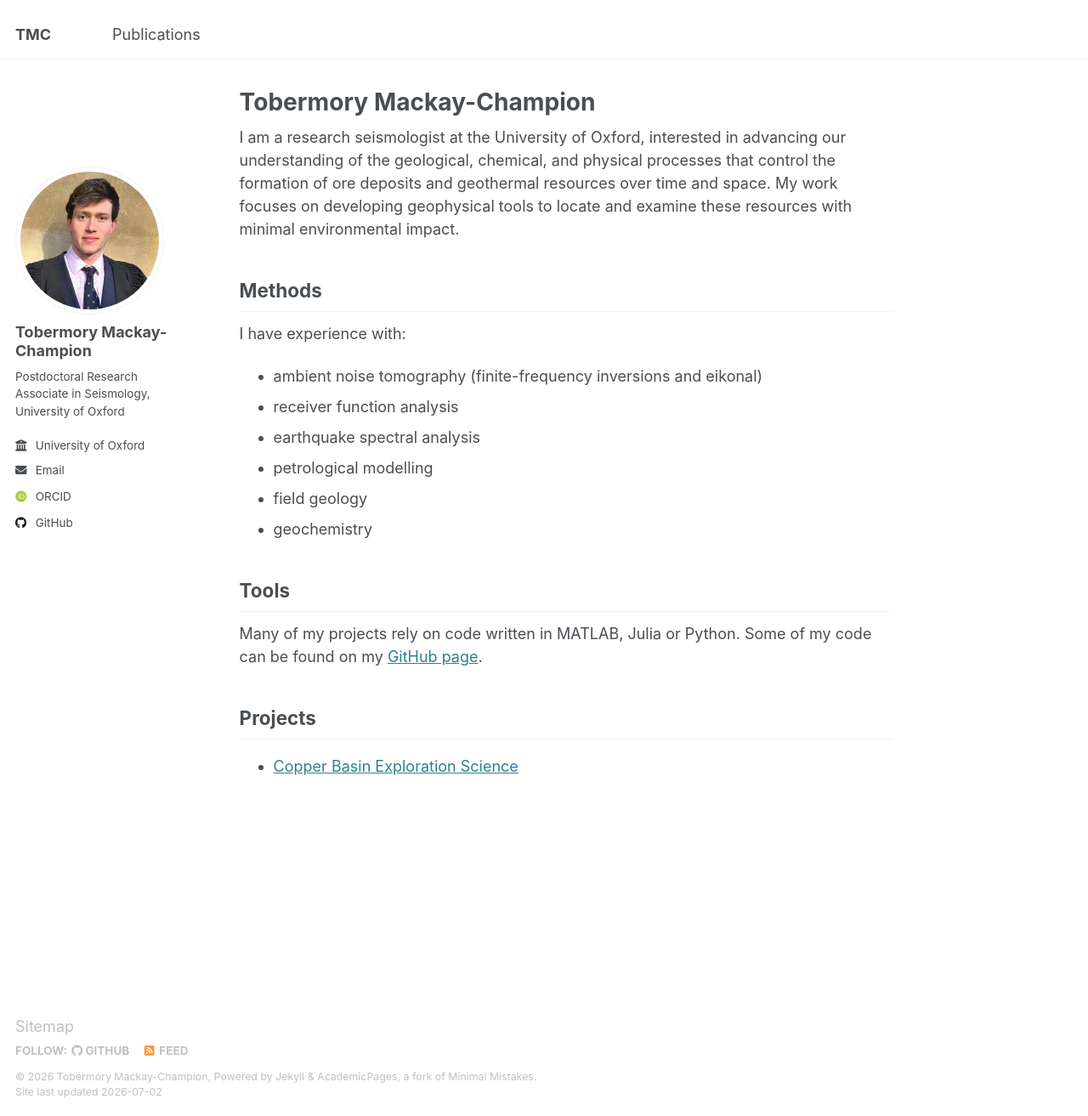
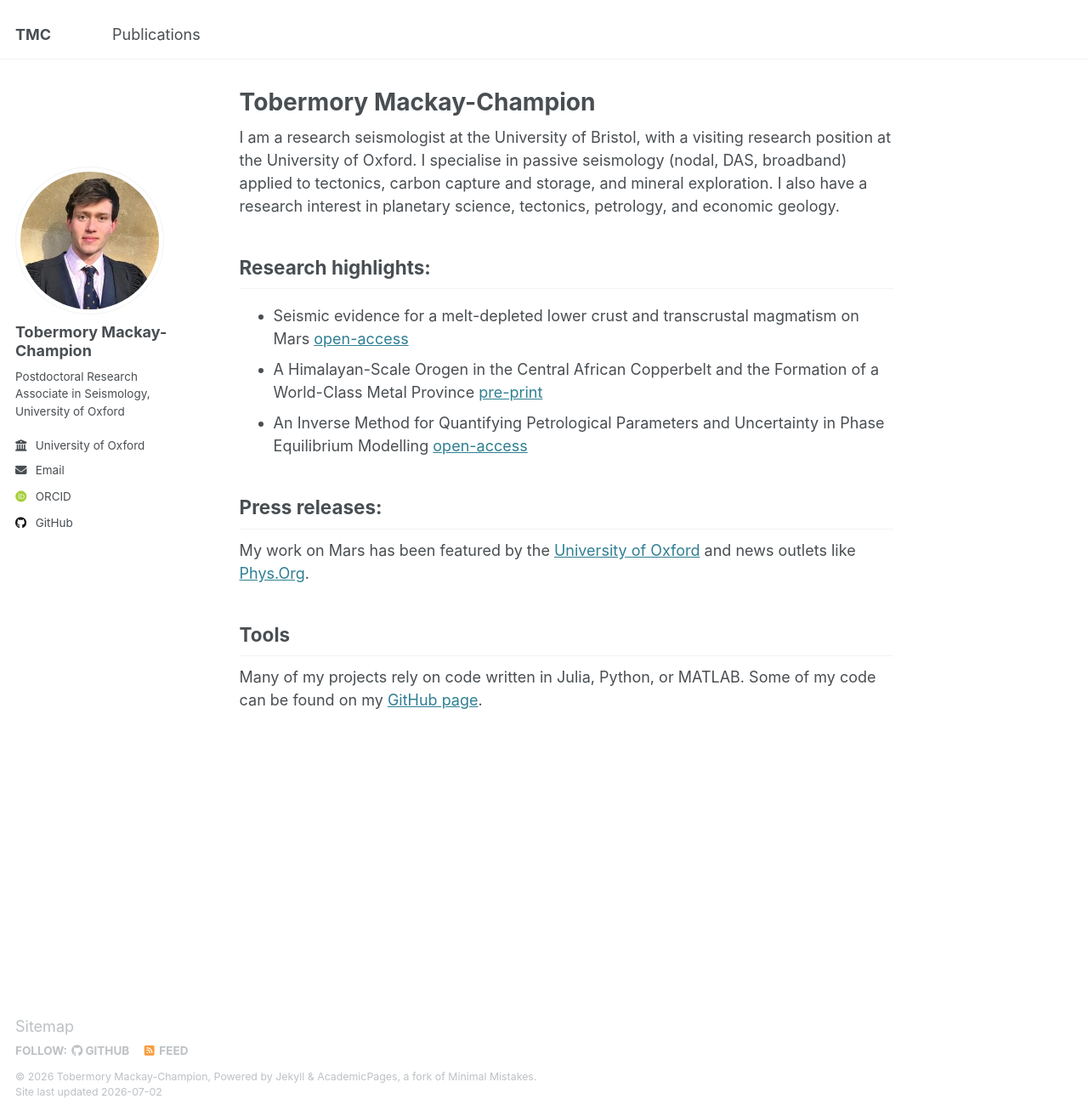
Before and after one commit to TMackay-Champion/TMackay-Champion.github.io, a Jekyll site: the page built from _pages/about.md, in a window 1280 px wide and 1313 px high. Shown: the whole window at 85% size. Built offline with Jekyll 4.4.1, drawn with Linux system fonts in a browser that asks for light colours; some web fonts are replaced.

Commit message:
Revise about page with updated research information
Updated professional details and research interests, added research highlights and press releases sections, and modified tools section.

```diff
--- a/_pages/about.md
+++ b/_pages/about.md
@@ -7,19 +7,15 @@ redirect_from:
   - /about.html
 ---
 
-I am a research seismologist at the University of Oxford, interested in advancing our understanding of the geological, chemical, and physical processes that control the formation of ore deposits and geothermal resources over time and space. My work focuses on developing geophysical tools to locate and examine these resources with minimal environmental impact.
+I am a research seismologist at the University of Bristol, with a visiting research position at the University of Oxford. I specialise in passive seismology (nodal, DAS, broadband) applied to tectonics, carbon capture and storage, and mineral exploration. I also have a research interest in planetary science, tectonics, petrology, and economic geology.
 
-## Methods
-I have experience with:
-- ambient noise tomography (finite-frequency inversions and eikonal)
-- receiver function analysis
-- earthquake spectral analysis
-- petrological modelling
-- field geology
-- geochemistry
+## Research highlights:
+- Seismic evidence for a melt-depleted lower crust and transcrustal magmatism on Mars [open-access](https://www.nature.com/articles/s41550-026-02907-5)
+- A Himalayan-Scale Orogen in the Central African Copperbelt and the Formation of a World-Class Metal Province [pre-print](https://doi.org/10.31223/X5NN0V)
+- An Inverse Method for Quantifying Petrological Parameters and Uncertainty in Phase Equilibrium Modelling [open-access](https://doi.org/10.1111/jmg.70016)
+
+## Press releases:
+My work on Mars has been featured by the [University of Oxford](https://www.ox.ac.uk/news/2026-06-24-new-evidence-suggests-vast-hidden-magma-systems-inside-mars) and news outlets like [Phys.Org](https://phys.org/news/2026-06-scientists-evidence-vast-hidden-magma.html).
 
 ## Tools
-Many of my projects rely on code written in MATLAB, Julia or Python. Some of my code can be found on my [GitHub page]([https://pages.github.com](https://github.com/TMackay-Champion)).
-
-## Projects
-- [Copper Basin Exploration Science](https://cubes-zambia.github.io)
+Many of my projects rely on code written in Julia, Python, or MATLAB. Some of my code can be found on my [GitHub page]([https://pages.github.com](https://github.com/TMackay-Champion)).
```
